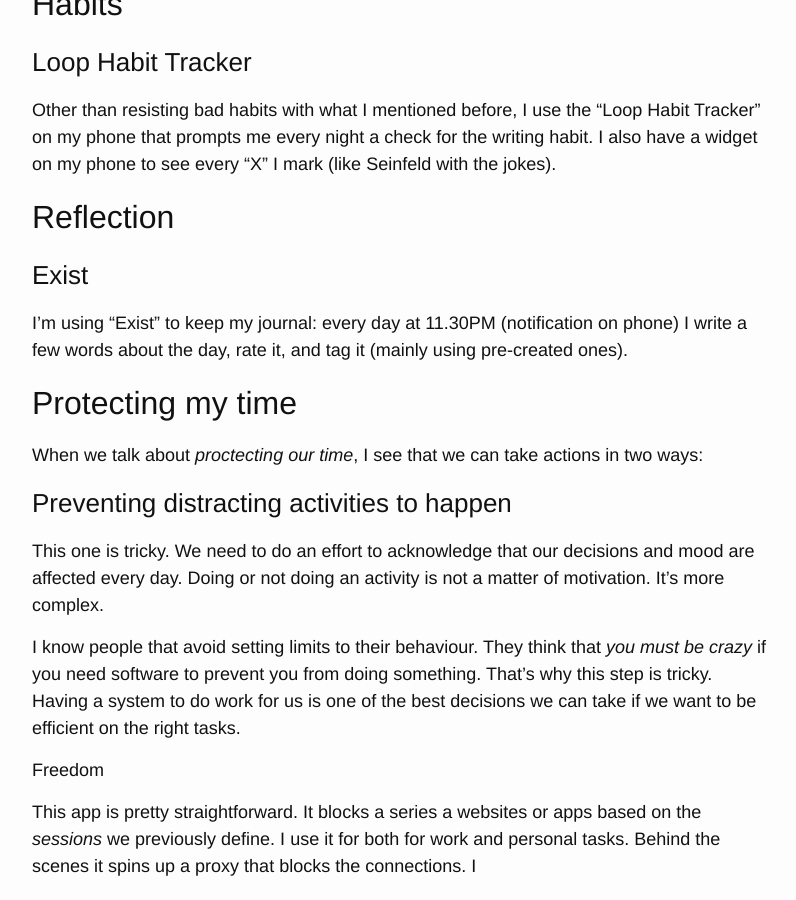
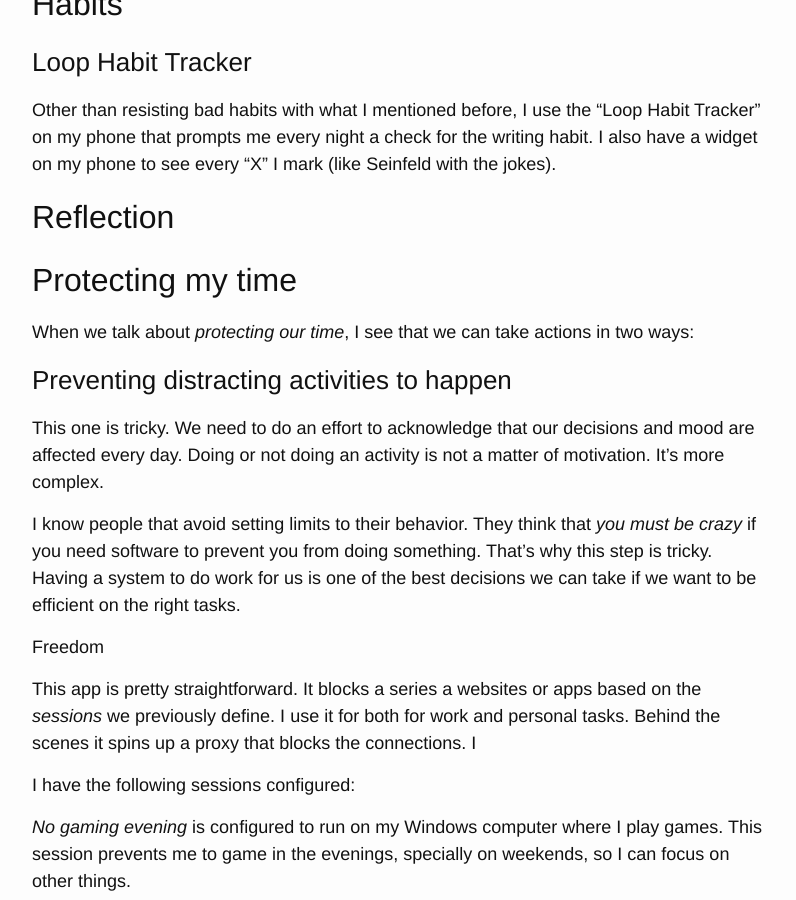
Before and after one commit to fjaguero/site, a Jekyll site: the page built from _posts/2019-01-31-the-software-i-use-to-focus-stay-productive-and-avoid-stress.markdown, in a window 1280 px wide and 900 px high, scrolled down 7075 px. Shown: the whole window, without its empty margins (238-1034 px from the left). Built offline with Jekyll 4.4.1, drawn with Linux system fonts in a browser that asks for light colours; some web fonts are replaced; some of the changed text lies outside the part shown.

Commit message:
Update tooling post

```diff
--- a/_posts/2019-01-31-the-software-i-use-to-focus-stay-productive-and-avoid-stress.markdown
+++ b/_posts/2019-01-31-the-software-i-use-to-focus-stay-productive-and-avoid-stress.markdown
@@ -69,9 +70,9 @@
 
 I’m currently using the one-way sync with Todoist because it allows me to have:
 
-* Repeating events configured on Google Calendar — used to time-box each single day. I don’t want this to be taken as tasks
+- Repeating events configured on Google Calendar — used to time-box each single day. I don’t want this to be taken as tasks
 
-* Tasks from Todoist in the Calendar — specially relevant for tasks that have a due date and a specific time, like an event
+- Tasks from Todoist in the Calendar — specially relevant for tasks that have a due date and a specific time, like an event
 
 This way I can have an event “Lunch” every day at 14:00 only on my calendar. It doesn’t make any sense to have a task to remember that you need to eat. It’s in the calendar for the sake of having the whole picture of a day.
 
@@ -89,15 +90,15 @@
 
 Agenda allows me to organize my meeting notes while directly attaching them to calendar events. It has all the features from other text editors and organization tools, but it adds this extra point.
 
-The premium version allows you —among others—  to copy/export Markdown, create calendar events, and choose what calendars to show inside the app.
+The premium version allows you —among others— to copy/export Markdown, create calendar events, and choose what calendars to show inside the app.
 
 ![619A0DF2-CD19-4E35-A3AA-8250DD974EAD.png](/uploads/619A0DF2-CD19-4E35-A3AA-8250DD974EAD.png)
 
 It has two views:
 
-* On the Agenda — Shows the notes that are marked as “on the agenda”. This is useful to have daily or weekly notes, as well as other documents that are relevant for that period of time. You may use notes with titles like “Weekly planning”, since the date of creation is displayed on the right.
+- On the Agenda — Shows the notes that are marked as “on the agenda”. This is useful to have daily or weekly notes, as well as other documents that are relevant for that period of time. You may use notes with titles like “Weekly planning”, since the date of creation is displayed on the right.
 
-* Today — Shows the notes that were created that day. It also displays the notes linked to events.
+- Today — Shows the notes that were created that day. It also displays the notes linked to events.
 
 ## Writing
 
@@ -107,13 +108,13 @@
 
 What I like of it:
 
-* Design and overall experience of writing
+- Design and overall experience of writing
 
-* Markdown support
+- Markdown support
 
-* Fullscreen \+ typewriter mode activated to help me focus
+- Fullscreen \+ typewriter mode activated to help me focus
 
-* Writing goal widget
+- Writing goal widget
 
 I use the writing goal in order to maintain my habit of writing at least 200 words every day. Once I’m comfortable with it, I will push it a little bit more.
 
@@ -123,19 +124,19 @@
 
 ### YNAB
 
-I’ve been using YNAB since 2013. In a few words, it reduced my financial stress by giving me full awareness of what I use my money for. This helps you understand how you can save —more—  money, or at least where you should spend less.
+I’ve been using YNAB since 2013. In a few words, it reduced my financial stress by giving me full awareness of what I use my money for. This helps you understand how you can save —more— money, or at least where you should spend less.
 
 YNAB it’s more than software. It’s an [entire methodology](https://www.youneedabudget.com/the-four-rules/) that you need to fully embrace in order to get real value from it.[Here](https://docs.youneedabudget.com/category/133-quick-start) you can learn more about it. They also organize webinars on specific topics. I think I attended to at least two of them.
 
 The four basic principles are:
 
-* Give every dollar a job
+- Give every dollar a job
 
-* Embrace your true expenses
+- Embrace your true expenses
 
-* Roll with the punches
+- Roll with the punches
 
-* Age your money
+- Age your money
 
 Once you understand this, you can start using their apps.
 
@@ -157,7 +158,7 @@
 
 **3. Tracking where you spend your money — daily **
 
-There is a bad side and a good side. The bad side is the time you need to spend tracking the transactions manually. The good side is that, once it becomes an habit, it stops being a negative thing to transform into a positive one: you are aware of the job you give to every dollar. Immediately after you spend $60 on that special dinner, a number pops up showing you how much left is in the budget for that category.
+There is a bad side and a good side. The bad side is the time you need to spend tracking the transactions manually. The good side is that, once it becomes an habit, it stops being a negative thing to transform into a positive one: you are aware of the job you give to every dollar. Immediately after you spend \$60 on that special dinner, a number pops up showing you how much left is in the budget for that category.
 
 ## Habits
 
@@ -167,33 +168,29 @@
 
 ## Reflection
 
-### Exist
-
-I’m using “Exist” to keep my journal: every day at 11.30PM (notification on phone) I write a few words about the day, rate it, and tag it (mainly using pre-created ones).
-
 ## Protecting my time
 
-When we talk about *proctecting our time*, I see that we can take actions in two ways:
+When we talk about _protecting our time_, I see that we can take actions in two ways:
 
 ### Preventing distracting activities to happen
 
 This one is tricky. We need to do an effort to acknowledge that our decisions and mood are affected every day. Doing or not doing an activity is not a matter of motivation. It’s more complex.
 
-I know people that avoid setting limits to their behaviour. They think that *you must be crazy* if you need software to prevent you from doing something. That’s why this step is tricky. Having a system to do work for us is one of the best decisions we can take if we want to be efficient on the right tasks.
+I know people that avoid setting limits to their behavior. They think that _you must be crazy_ if you need software to prevent you from doing something. That’s why this step is tricky. Having a system to do work for us is one of the best decisions we can take if we want to be efficient on the right tasks.
 
 #### Freedom
 
-This app is pretty straightforward. It blocks a series a websites or apps based on the *sessions* we previously define. I use it for both for work and personal tasks. Behind the scenes it spins up a proxy that blocks the connections.  I
+This app is pretty straightforward. It blocks a series a websites or apps based on the _sessions_ we previously define. I use it for both for work and personal tasks. Behind the scenes it spins up a proxy that blocks the connections. I
 
 I have the following sessions configured:
 
-*No gaming evening* is configured to run on my Windows computer where I play games. This session prevents me to game in the evenings, specially on weekends, so I can focus on other things.
+_No gaming evening_ is configured to run on my Windows computer where I play games. This session prevents me to game in the evenings, specially on weekends, so I can focus on other things.
 
-*Writing* is the simplest one. It blocks everything from 23:00 to 23:59, which is the timeframe where I am building my writing habit.
+_Writing_ is the simplest one. It blocks everything from 23:00 to 23:59, which is the timeframe where I am building my writing habit.
 
-*Work* uses a blacklist that allows Amazon, since I need to use AWS for my company. It also allows Slack, Spotify and Gmail.
+_Work_ uses a blacklist that allows Amazon, since I need to use AWS for my company. It also allows Slack, Spotify and Gmail.
 
-*No email in the morning/evening* this is the last configured session and it goes in parallel with the  *work* one. It just blocks Gmail from 10:30 to 14:30 and then from 15:00 to 18:30. This allows me to check for the e-mail twice a day and then focus on other tasks. Email is one of the easiest distractions.
+_No email in the morning/evening_ this is the last configured session and it goes in parallel with the _work_ one. It just blocks Gmail from 10:30 to 14:30 and then from 15:00 to 18:30. This allows me to check for the e-mail twice a day and then focus on other tasks. Email is one of the easiest distractions.
 
 ### Optimizing processes to make them more efficient
 
```
Also changed, not shown: other parts of _posts/2019-01-31-the-software-i-use-to-focus-stay-productive-and-avoid-stress.markdown (+36 -28 lines).
